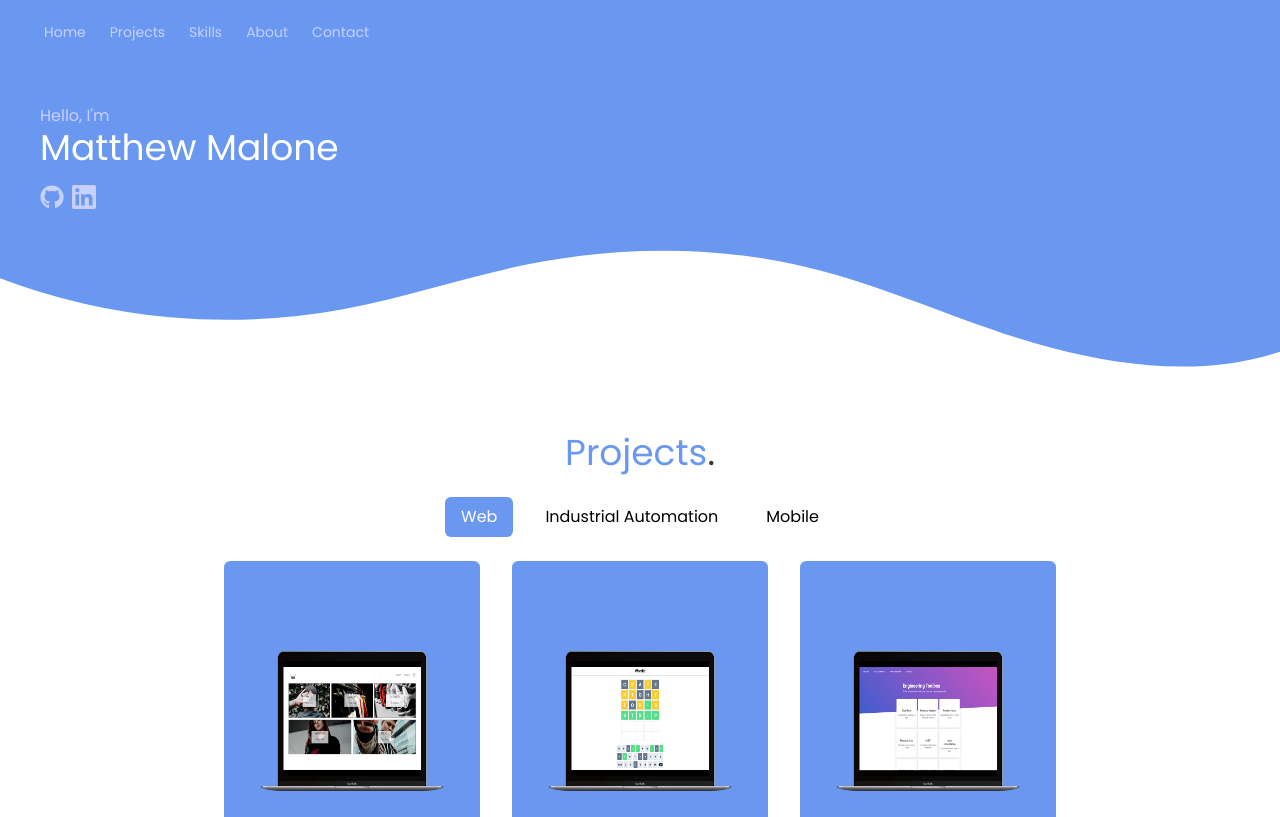
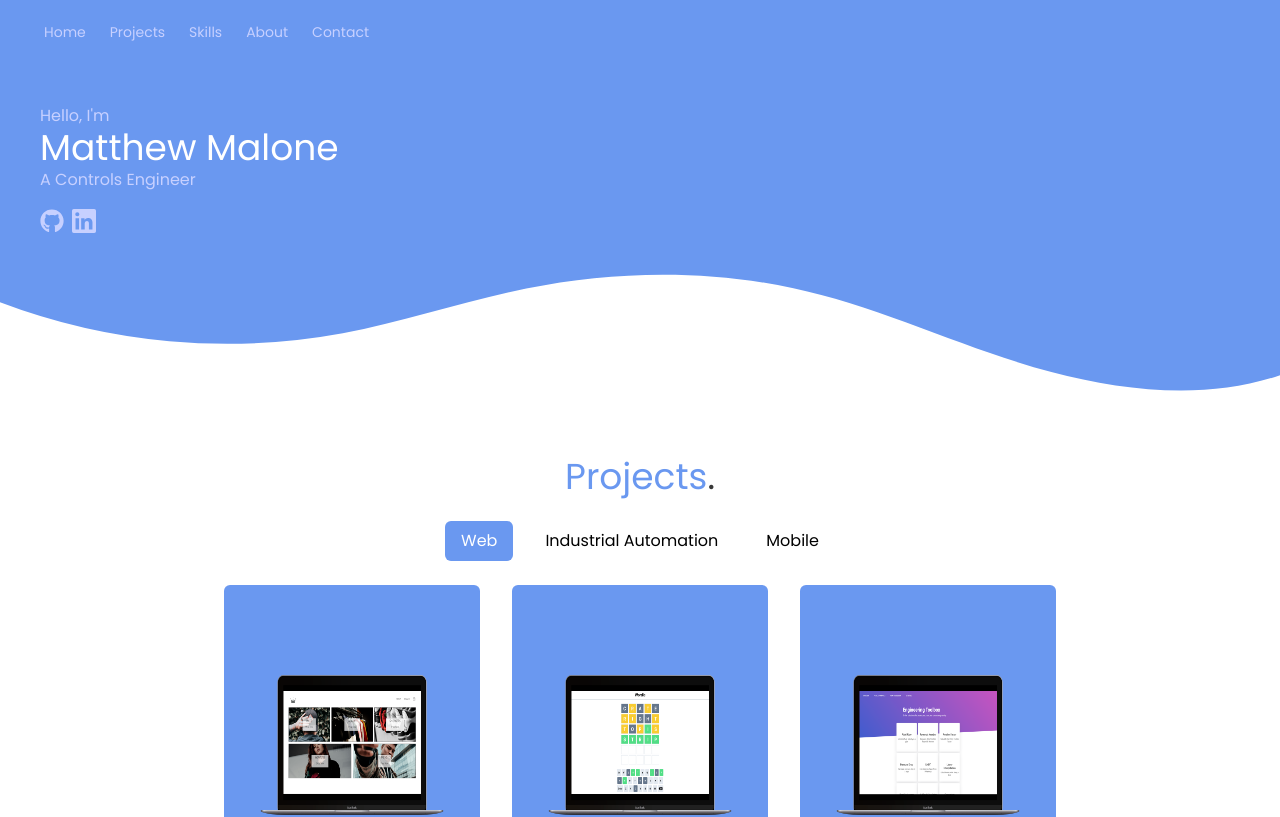
Before and after one commit to mama4294/portfolio, a React (Create React App) app: page / in a window 1280 px wide. Shown: the top 817 px of the page. Built offline with nearby package versions, Linux system fonts and the light colour scheme.

Commit message:
changes wave component

```diff
--- a/src/App.js
+++ b/src/App.js
@@ -26,12 +26,9 @@ const Home = () => {
       <Navigation />
       <main>
         <Intro />
-        <Wave type={WAVE_TYPE.base} className={"text-primary"} />
+        <Wave type={WAVE_TYPE.top} className={"text-primary"} />
         <Projects />
-        <Wave
-          type={WAVE_TYPE.base}
-          className={"text-primary origin-center rotate-180"}
-        />
+        <Wave type={WAVE_TYPE.bottom} className={"text-primary"} />
         <Skills />
         <Tilt className={"bg-dark text-primary"} />
         <About />
--- a/src/components/Wave.jsx
+++ b/src/components/Wave.jsx
@@ -3,14 +3,13 @@ export const WAVE_TYPE = {
     bottom: "bottom",
   };
 
-const getWave = (type = WAVE_TYPE.base) =>
-  ({
-    [WAVE_TYPE.base]:"M321.39,56.44c58-10.79,114.16-30.13,172-41.86,82.39-16.72,168.19-17.73,250.45-.39C823.78,31,906.67,72,985.66,92.83c70.05,18.48,146.53,26.09,214.34,3V0H0V27.35A600.21,600.21,0,0,0,321.39,56.44Z",
-  }[type]);
 
 export const Wave = ({type, className}) =>{
-    const WavePath = getWave(type);
-    return(
-        <svg className={className} viewBox="0 0 1199 120" preserveAspectRatio="none"><path fill="currentColor" fillOpacity="1" d={WavePath}></path></svg>
-    )
+    if(type === "top"){
+      return(
+          <svg className={className} viewBox="0 0 1200 120" preserveAspectRatio="none"><path fill="currentColor" fillOpacity="1" d="M321.39,56.44c58-10.79,114.16-30.13,172-41.86,82.39-16.72,168.19-17.73,250.45-.39C823.78,31,906.67,72,985.66,92.83c70.05,18.48,146.53,26.09,214.34,3V0H0V27.35A600.21,600.21,0,0,0,321.39,56.44Z"></path></svg>
+      )}
+    else{
+      return <svg className={className} viewBox="0 0 1440 320"><path fill="currentColor" fillOpacity="1" d="M0,64L40,69.3C80,75,160,85,240,106.7C320,128,400,160,480,181.3C560,203,640,213,720,192C800,171,880,117,960,85.3C1040,53,1120,43,1200,64C1280,85,1360,139,1400,165.3L1440,192L1440,320L1400,320C1360,320,1280,320,1200,320C1120,320,1040,320,960,320C880,320,800,320,720,320C640,320,560,320,480,320C400,320,320,320,240,320C160,320,80,320,40,320L0,320Z"></path></svg>
+    }
 }
--- a/src/routes/About.jsx
+++ b/src/routes/About.jsx
@@ -4,14 +4,14 @@ import { motion } from "framer-motion"
 export const About = () => {
   return (
     <section className="p-10 bg-dark" id="about">
-      <div className="md:w-9/12 m-auto"
+      <div className="md:w-9/12 m-auto max-w-5xl"
         >
             <h1 className="text-white text-4xl text-center">About<span className="text-primary">.</span></h1>
             <motion.div
               className="my-10"
-              initial={{ opacity: 0, x:-100 }}
-              whileInView={{ opacity: 1, x:0 }}
-              transition={{type:'spring', duration: 1, bounce: 0.3 }}
+              initial={{ opacity: 0}}
+              whileInView={{ opacity: 1 }}
+              transition={{type:'spring', duration: 2, bounce: 0.3 }}
               viewport={{ once: true }}
             >
               <p className="text-white">Hi, i'm Matthew Malone, a chemical engineer by training with a passion for coding. I began in industrial automation by programming automated sequences for the food and beverage industry. I built mobile applications and dashboards to report on plant metrics. Since then, I moved into front-end web development and enjoy making clean and functional websites.</p>
--- a/src/routes/Intro.jsx
+++ b/src/routes/Intro.jsx
@@ -1,5 +1,6 @@
 import { SocialLinks } from "../components/Social-Links";
-import { motion } from "framer-motion";
+import React, { useState, useEffect } from "react";
+import { AnimatePresence, motion } from "framer-motion";
 
 export const Intro = () => {
     return (
@@ -12,13 +13,88 @@ export const Intro = () => {
           >Hello, I'm
         </motion.span>
         <motion.h1
-          className="text-white text-4xl pb-4"
+          className="text-white text-4xl"
           initial={{ opacity: 0, y:-50, rotate:30 }}
           animate={{ opacity: 1, y:0, rotate:0}}
           transition={{type:'spring', duration: 1.5, bounce: 0.3 }}
           >Matthew Malone
         </motion.h1>
+        <TextLoop/>
+        {/* <p className="text-inverted pb-4">A <span>Controls</span> Engineer</p> */}
         <SocialLinks />
       </section>
     );
   };
+
+
+
+  const TextLoop = () => {
+    const engineeringTypes = ["Process", "Controls", "Software"]
+    const [index, setIndex] = useState(0);
+
+    const variants = {
+      enter: {
+        y: -100,
+        opacity: 0
+      },
+      center: {
+        y: 0,
+        opacity: 1
+      },
+      exit: {
+        y: 100,
+        opacity: 0
+      },
+    };
+
+    // const variants = {
+    //   enter: direction => {
+    //     return {
+    //       y: -20,
+    //       opacity: 0
+    //     };
+    //   },
+    //   center: {
+    //     zIndex: 1,
+    //     y: 0,
+    //     opacity: 1
+    //   },
+    //   exit: direction => {
+    //     return {
+    //       zIndex: 0,
+    //       opacity: 0
+    //     };
+    //   }
+    // };
+
+    useEffect(() => {
+      setTimeout(() => {
+        let next = index + 1;
+        if (next === engineeringTypes.length) {
+          next = 0;
+        }
+        setIndex(next);
+      }, 3 * 1000);
+    }, [index, setIndex]);
+
+    return (
+      <div className="pb-4">
+        <AnimatePresence>
+          <p className="text-inverted">A <motion.span
+            variants={variants}
+            key={index}
+            initial="enter"
+            animate="center"
+            exit="exit"
+            transition={{type:'spring', duration: 1, bounce: 0.3 }}
+            // transition={{
+            //   y: { type: "spring", stiffness: 300, damping: 200 },
+            //   opacity: { duration: 0.5 }
+            // }}
+          >
+            {engineeringTypes[index]}
+          </motion.span> Engineer</p>
+        </AnimatePresence>
+      </div>
+    );
+  };
--- a/src/routes/Skills.jsx
+++ b/src/routes/Skills.jsx
@@ -6,7 +6,7 @@ export const Skills = () => {
   return (
     <section className="bg-primary p-10" id="skills">
         <h1 className="text-white text-4xl text-center">Skills<span className="text-default">.</span></h1>
-        <div className="md:p-5 md:w-9/12 m-auto">
+        <div className="md:p-5 md:w-9/12 max-w-5xl m-auto">
           <SkillHeader>Web</SkillHeader>
           <SkillList>
             <SkillItem>HTML5</SkillItem>
```
